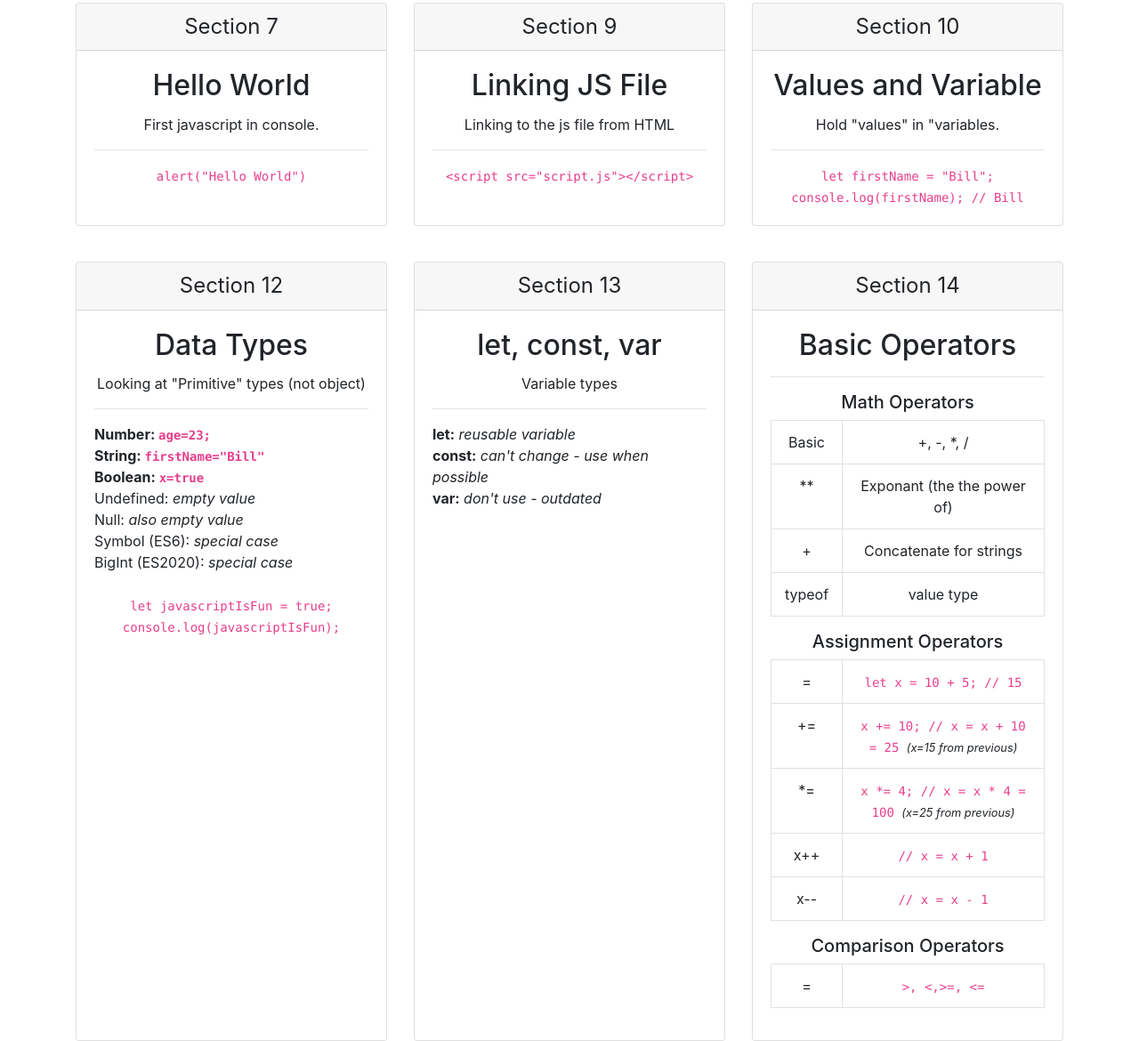
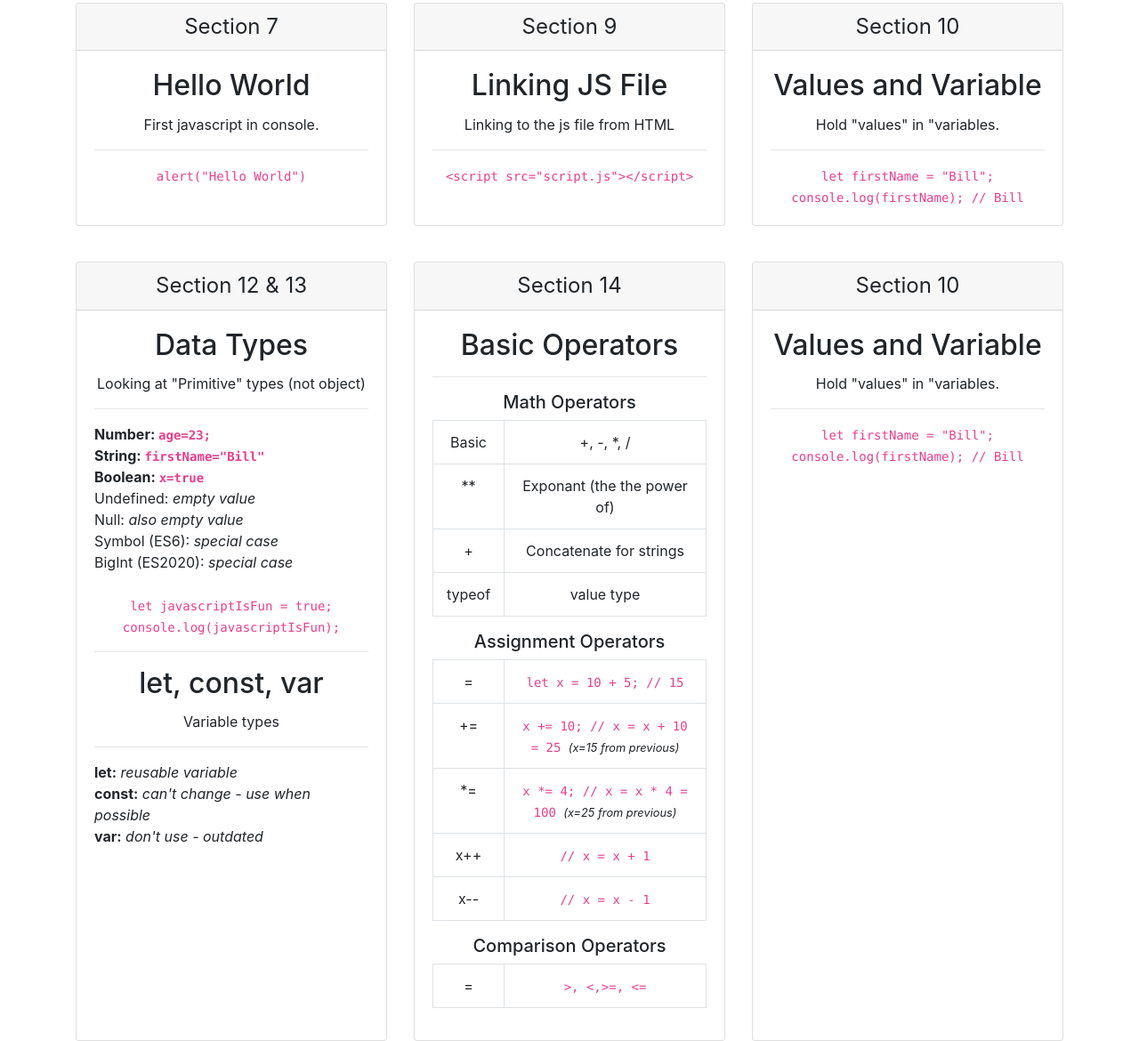
Before and after one commit to jensendesign/js-udemy-working, a plain HTML site: page notes.html in a window 1280 px wide. Shown: the part 261-1431 px from the top of the page at 89% size. Drawn offline with nearby package versions, Linux system fonts and the light colour scheme.

Commit message:
adjusting notes layout

```diff
--- a/notes.html
+++ b/notes.html
@@ -66,7 +66,7 @@
         <div class="card-deck mb-3 text-center">
             <div class="card mb-4 box-shadow">
                 <div class="card-header">
-                    <h4 class="my-0 font-weight-normal">Section 12</h4>
+                    <h4 class="my-0 font-weight-normal">Section 12 & 13</h4>
                 </div>
                 <div class="card-body">
                     <h2 class="card-title pricing-card-title">Data Types</h2>
@@ -83,13 +83,7 @@
                     </ul>
                     <code>let javascriptIsFun = true;
                         console.log(javascriptIsFun);</code>
-                </div>
-            </div>
-            <div class="card mb-4 box-shadow">
-                <div class="card-header">
-                    <h4 class="my-0 font-weight-normal">Section 13</h4>
-                </div>
-                <div class="card-body">
+                    <hr>
                     <h2 class="card-title pricing-card-title">let, const, var</h2>
                     <p>Variable types</p>
                     <hr>
@@ -167,15 +161,28 @@
                         <tbody>
                             <tr>
                                 <td class="keyCell">=</td>
-                                <td><code>>, <,>=, <=</code> </td>
+                                <td><code> >, <,>=, <= </code> </td>
                             </tr>
                         </tbody>
-                    </thead>
-                </table>
+                        </thead>
+                    </table>
+                </div>
+            </div>
+            <div class="card mb-4 box-shadow">
+                <div class="card-header">
+                    <h4 class="my-0 font-weight-normal">Section 10</h4>
+                </div>
+                <div class="card-body">
+                    <h2 class="card-title pricing-card-title">Values and Variable</h2>
+                    <p>Hold "values" in "variables.</p>
+                    <hr>
+                    <code>let firstName = "Bill";
+                        console.log(firstName); // Bill
+                    </code>
+                </div>
             </div>
         </div>
     </div>
+</body>
 
-</div>
-</body>
 </html>
```
